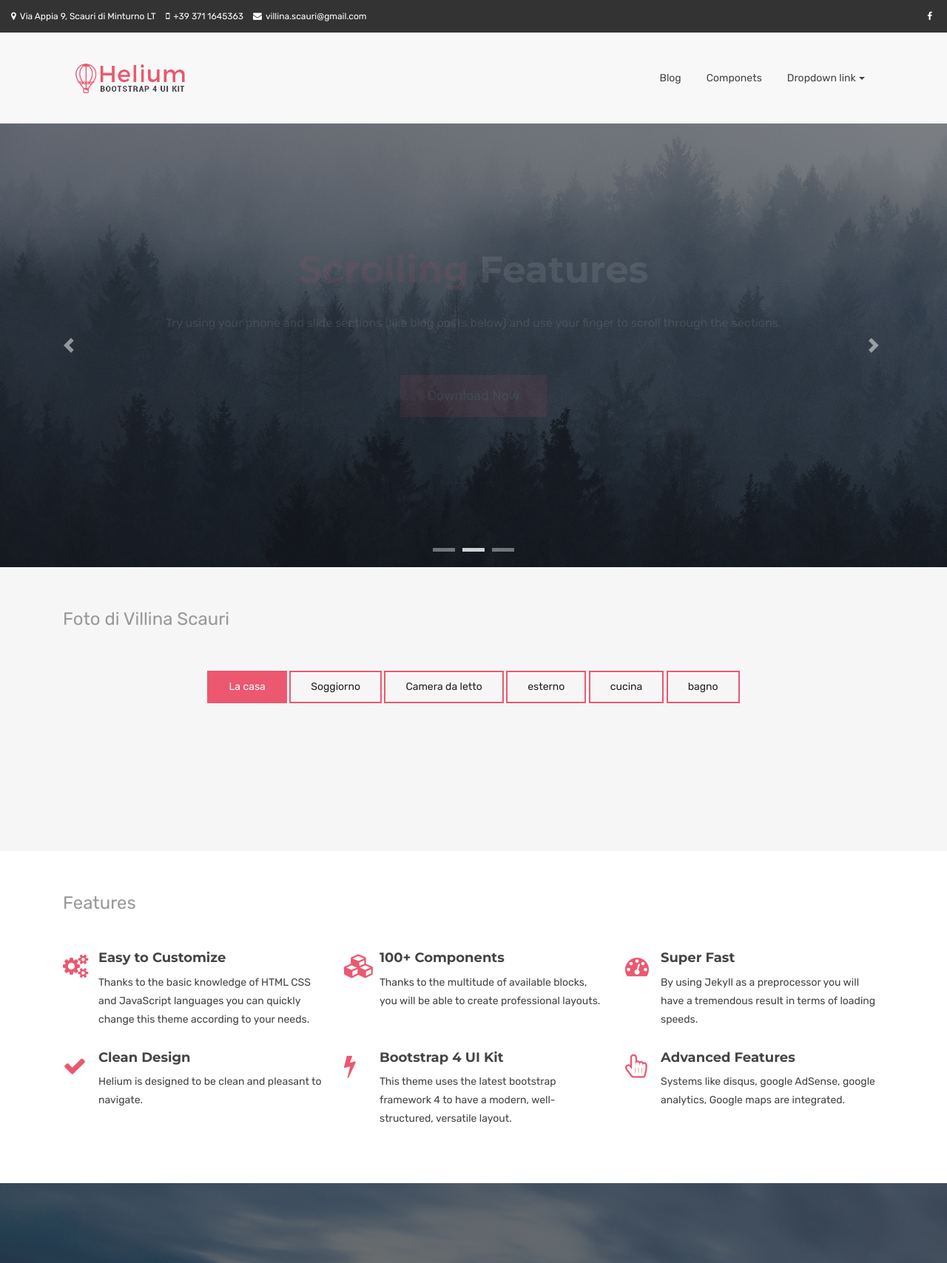
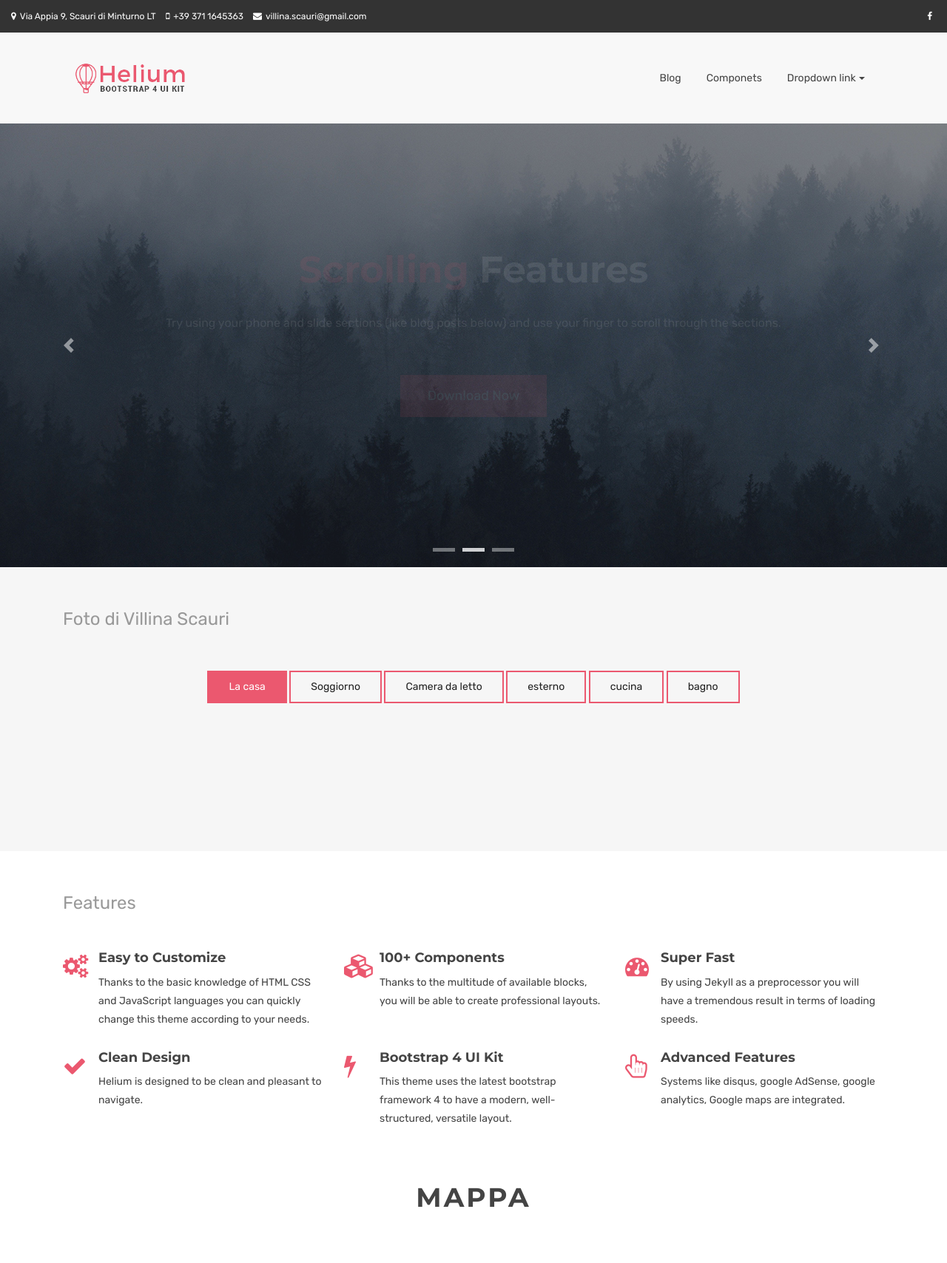
Before and after one commit to filippo-fresilli/villina-scauri, a Jekyll site: the page built from index.html, in a window 1280 px wide. Shown: the top 1708 px of the page at 74% size. Built offline with Jekyll 4.4.1, drawn with Linux system fonts in a browser that asks for light colours; some of the changed text lies outside the part shown; grey boxes are pictures that could not be loaded.

Commit message:
changing the landing

```diff
--- a/index.html
+++ b/index.html
@@ -495,33 +495,43 @@
       <!-- End Service Icon 6 -->
     </div>
   </div>
-  <div class="mb-60"></div>
 
-  <!-- HEADER -->
-  <div class="header-style-3">
+  <!-- Content Area Start -->
+  <div id="content">
     <div class="container">
       <div class="row">
-        <div class="col-xs-12 col-sm-6">
-          <figure>
-            <img src="{{ BASE_PATH }}/assets/images/bg/hero-2.png" alt="" />
-          </figure>
-        </div>
-        <div class="col-xs-12 col-sm-6">
-          <div class="hero-content-v2">
-            <h3>
-              100+ UI Components <strong>Ready for any web projects</strong>
-            </h3>
-            <a
-              href="{{ BASE_PATH }}/components"
-              class="btn btn-lg btn-default-filled animated fadeInUp"
-              >Explore All</a
-            >
+        <div class="col-md-12">
+          <div class="page-header-title">
+            <h2 class="heading-title text-center">Mappa</h2>
           </div>
         </div>
       </div>
     </div>
+    <div id="google-map"></div>
+
+
+    <!-- <div class="container">
+      <div class="row">
+        <div class="col-md-12">
+          <h3 class="sub-title">
+            Google Map #2
+          </h3>
         </div>
-  <!-- END HEADER -->
+      </div>
+    </div> -->
+    <iframe
+      width="100%"
+      height="400"
+      frameborder="0"
+      scrolling="no"
+      marginheight="0"
+      marginwidth="0"
+      src="https://g.page/VilLinaScauri?share"
+    >
+    </iframe>
+  </div>
+  <!-- Content Area End -->
+
   <div class="mb-60"></div>
 
   <div class="container">
```
Also changed, not shown: maps.html (+19 -9 lines). Lines whose indentation alone changed are shown as unchanged.
